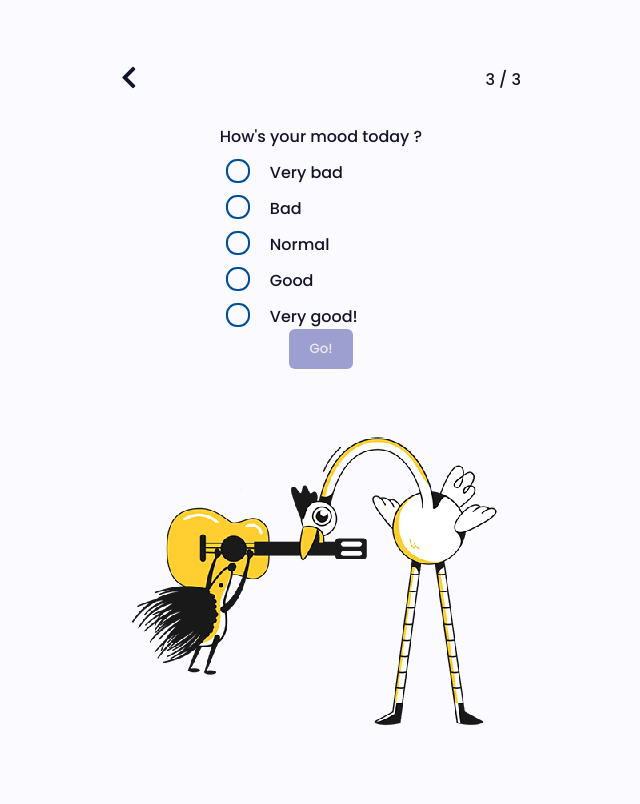
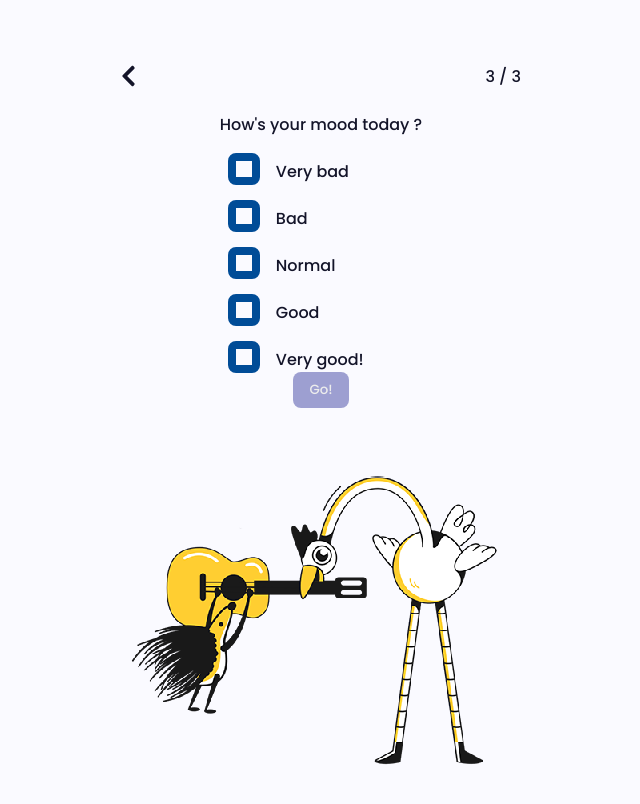
Before and after one commit to MarcoMaz/moody-app, a React (Create React App) app: page /#/question3 in a window 1280 px wide. Shown: the top 804 px of the page, without its empty margins (319-959 px from the left). Built offline with nearby package versions, Linux system fonts and the light colour scheme.

Commit message:
fix style from px to rem

```diff
--- a/src/styles/basics.scss
+++ b/src/styles/basics.scss
@@ -49,9 +49,9 @@ button {
 	background-color: $mirage;
 	color: $gallery;
 	border: 0;
-	border-radius: 6px;
+	border-radius: 0.5rem;
 	font-family: 'Poppins', sans-serif;
-	padding: 10px 20px;
+	padding: 0.5rem 1rem;
 }
 
 img {
@@ -60,23 +60,19 @@ img {
 }
 
 h1 {
-	font-size: 28px;
+	font-size: 2rem;
 }
 
 h2 {
-	font-size: 22px;
+	font-size: 1.5rem;
 }
 
-h3 {
-	font-size: 20px;
+h3, div, p, input {
+	font-size: 1rem;
 }
 
 h1, h2, h3 {
 	text-align: center;
-}
-
-div, p, input {
-	font-size: 16px;
 }
 
 .App {
--- a/src/views/Elaborating/Elaborating.scss
+++ b/src/views/Elaborating/Elaborating.scss
@@ -1,5 +1,5 @@
 .Elaborating__headline {
-	margin-bottom: 80px;
+	margin-bottom: 5rem;
 
 	span {
 		text-transform: capitalize;
@@ -8,25 +8,25 @@
 
 .Elaborating__spinner {
   display: inline-block;
-  width: 80px;
-  height: 80px;
-	margin: 40px 0;
+  width: 5rem;
+  height: 5rem;
+	margin: 2.5rem 0;
 
 	&::after {
 		content: " ";
 		display: block;
-		width: 64px;
-		height: 64px;
-		margin: 8px;
+		width: 4rem;
+		height: 4rem;
+		margin: 0.5rem;
 		border-radius: 50%;
-		border: 4px solid $mirage;
+		border: 0.5rem solid $mirage;
 		border-color: $mirage transparent;
 		animation: spinner 3s linear infinite;
 	}
 }
 
 .Elaborating__image {
-	margin-bottom: 50px;
+	margin-bottom: 3rem;
 }
 
 @keyframes spinner {
--- a/src/views/Intro/Intro.scss
+++ b/src/views/Intro/Intro.scss
@@ -5,26 +5,25 @@
 	&__subheadline,
 	&__image,
 	&__paragraph {
-		margin-bottom: 10px;
+		margin-bottom: 0.5rem;
 		text-align: center;
 	}
 
 	&__headline {
-		font-size: 20px;
+		font-size: 1rem;
 
 		span {
-			background-size: 38px;
+			background-size: 2rem;
 			background-repeat: no-repeat;
-			padding: 3px 0 9px 31px;
 		}
 	}
 
 	&__subheadline {
-		font-size: 18px;
-		margin-bottom: 20px;
+		font-size: 1rem;
+		margin-bottom: 1rem;
 	}
 
 	button {
-		margin: 10px 0;
+		margin: 0.5rem 0;
 	}
 }
--- a/src/views/Questions/Question.scss
+++ b/src/views/Questions/Question.scss
@@ -3,14 +3,14 @@
 	&__progress {
 		align-items: center;
     display: flex;
-		height: 30px;
-		margin-bottom: 30px;
+		height: 1.5rem;
+		margin-bottom: 1.5rem;
     justify-content: space-between;
 		width: 100%;
 
 		&__back {
 			color: $mirage;
-			font-size: 25px;
+			font-size: 1.5rem;
 			background: transparent;
 			padding: unset;
 		}
@@ -20,15 +20,15 @@
 		align-items: center;
 		display: flex;
 		flex-direction: column;
-		margin-bottom: 20px;
+		margin-bottom: 1rem;
 
 		input {
-			border-radius: 6px;
-			padding: 16px;
+			border-radius: 0.5rem;
+			padding: 1rem;
 		}
 
 		label {
-			margin-bottom: 20px;
+			margin-bottom: 1rem;
 			text-align: center;
 		}
 	}
@@ -50,17 +50,17 @@
 
 		&-item {
 			display: inline-block;
-			margin: 5px 0 0;
-			padding: 0 6px;
+			margin: 0.5rem 0 0;
+			padding: 0 0.5rem;
 			position: relative;
 
 			input[type=radio]:checked + label:after {
-				border-radius: 11px;
-				width: 12px;
-				height: 12px;
+				border-radius: 0.5rem;
+				width: 1rem;
+				height: 1rem;
 				position: absolute;
-				top: 11px;
-				left: 12px;
+				top: 0.5rem;
+				left: 0.5rem;
 				content: " ";
 				display: block;
 				background: $congress-blue;
@@ -77,12 +77,12 @@
 					content: " ";
 					display: inline-block;
 					position: relative;
-					top: 5px;
-					margin: 0 20px 0 0;
-					width: 20px;
-					height: 20px;
-					border-radius: 11px;
-					border: 2px solid $congress-blue;
+					top: 0.5rem;
+					margin: 0 1rem 0 0;
+					width: 1rem;
+					height: 1rem;
+					border-radius: 0.5rem;
+					border: 0.5rem solid $congress-blue;
 					background-color: transparent;
 				}
 			}
@@ -97,7 +97,6 @@
 	}
 
 	.Question__image {
-		margin-bottom: 20px;
-		width: 250px;
+		margin-bottom: 1rem;
 	}
 }
--- a/src/views/Results/Results.scss
+++ b/src/views/Results/Results.scss
@@ -1,6 +1,6 @@
 .Modal {
   background: rgba(0,0,0,0.65);
-  backdrop-filter: blur(3px);
+  backdrop-filter: blur(0.5rem);
   height: 100%;
   position: fixed;
 	top: 0;
@@ -17,7 +17,7 @@
 
 	&__headline,
 	&__subheadline {
-		margin-bottom: 20px;
+		margin-bottom: 1rem;
 	}
 
 	&__songs {
@@ -29,18 +29,14 @@
 			align-items: center;
 			display: flex;
 			flex-direction: column;
-			margin-bottom: 20px;
+			margin-bottom: 1rem;
 			width: 50%;
-			padding: 0 20px;
+			padding: 0 1rem;
 			text-align: center;
-
-			&-image {
-				height: 130px;
-			}
 
 			&-title,
 			&-artist {
-				font-size: 12px;
+				font-size: 0.5rem;
 			}
 
 			&-title {
@@ -52,9 +48,7 @@
 			}
 
 			figure img {
-				border-radius: 6px;
-				height: 120px;
-				width: 120px;
+				border-radius: 0.5rem;
 			}
 		}
 	}
@@ -67,30 +61,28 @@
 	z-index: 9999;
 	position: fixed;
 	background: white;
-	height: 400px;
-	top: calc(50% - 200px);
 	justify-content: space-evenly;
-	border-radius: 6px;
-	padding: 30px;
+	border-radius: 0.5rem;
+	padding: 1.5rem;
 
 	.Song__title,
 	.Song__artist {
-		font-size: 20px;
+		font-size: 1rem;
 	}
 
 	.Song__title {
-		padding-top: 10px;
+		padding-top: 0.5rem;
 	}
 
 	.Song__artist {
 		font-weight: normal;
-		margin-bottom: 10px;
+		margin-bottom: 0.5rem;
 	}
 
 	&__image img {
-		border-radius: 6px;
+		border-radius: 0.5rem;
 		height: 25vh;
-		margin-bottom: 20px;
+		margin-bottom: 1rem;
 	}
 
 	&__buttons {
@@ -104,7 +96,7 @@
 		}
 
 		.Song__change {
-			margin: 20px 0;
+			margin: 1rem 0;
 		}
 	}
 }
```
